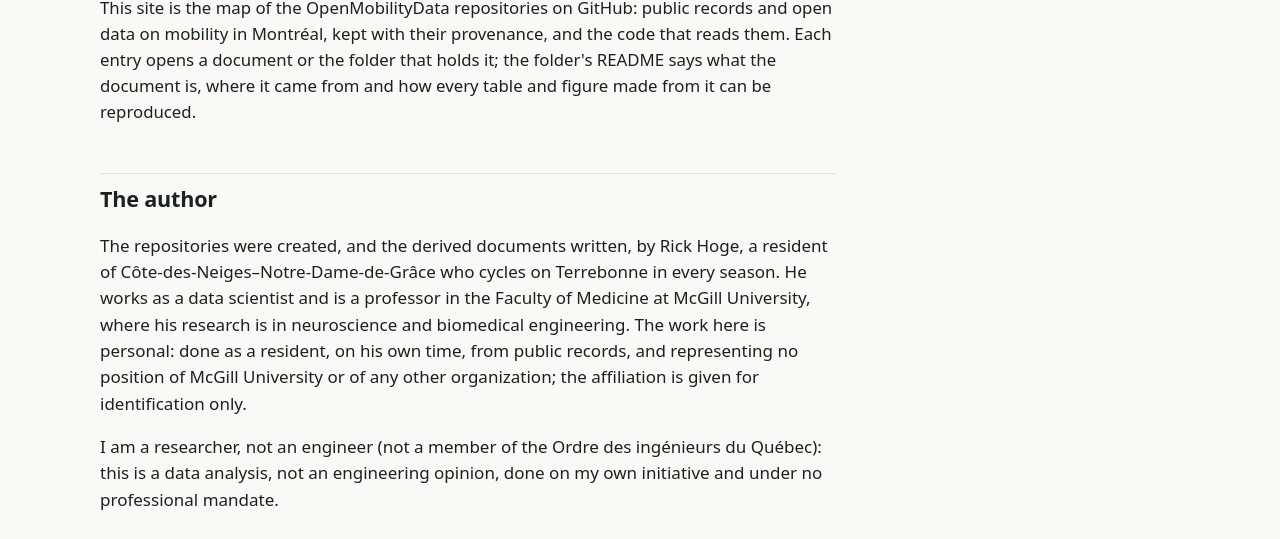
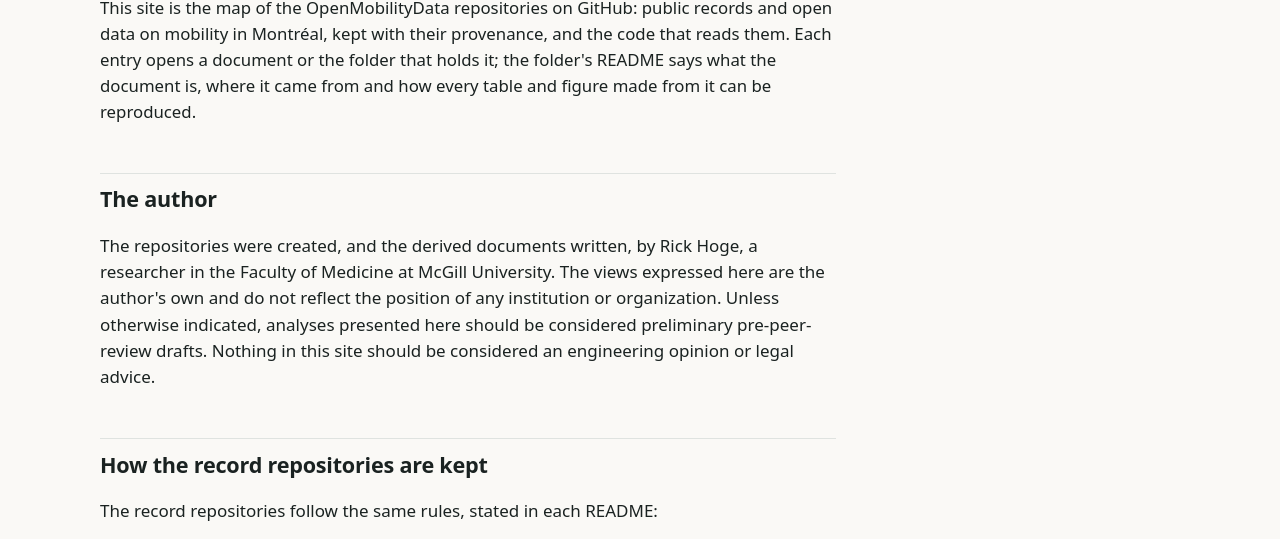
Before and after one commit to OpenMobilityData/openmobilitydata.github.io, a plain HTML site: page about.html in a window 1280 px wide. Shown: the part 224-763 px from the top of the page. Drawn offline with Linux system fonts and the light colour scheme.

Commit message:
About: the author paragraph in the owner's wording (replaces the earlier paragraph and the first-person disclaimer)
Co-Authored-By: Claude Fable 5.2 <noreply@anthropic.com>
Claude-Session: https://claude.ai/code/session_01DdMD1WR4JnUHogcp5nV4fu

```diff
--- a/about.html
+++ b/about.html
@@ -19,8 +19,7 @@
 <section class="prose"><h1>About</h1>
 <p>This site is the map of the OpenMobilityData repositories on GitHub: public records and open data on mobility in Montréal, kept with their provenance, and the code that reads them. Each entry opens a document or the folder that holds it; the folder&#x27;s README says what the document is, where it came from and how every table and figure made from it can be reproduced.</p>
 <h2>The author</h2>
-<p>The repositories were created, and the derived documents written, by Rick Hoge, a resident of Côte-des-Neiges–Notre-Dame-de-Grâce who cycles on Terrebonne in every season. He works as a data scientist and is a professor in the Faculty of Medicine at McGill University, where his research is in neuroscience and biomedical engineering. The work here is personal: done as a resident, on his own time, from public records, and representing no position of McGill University or of any other organization; the affiliation is given for identification only.</p>
-<p>I am a researcher, not an engineer (not a member of the Ordre des ingénieurs du Québec): this is a data analysis, not an engineering opinion, done on my own initiative and under no professional mandate.</p>
+<p>The repositories were created, and the derived documents written, by Rick Hoge, a researcher in the Faculty of Medicine at McGill University. The views expressed here are the author&#x27;s own and do not reflect the position of any institution or organization. Unless otherwise indicated, analyses presented here should be considered preliminary pre-peer-review drafts. Nothing in this site should be considered an engineering opinion or legal advice.</p>
 <h2>How the record repositories are kept</h2>
 <p>The record repositories follow the same rules, stated in each README:</p>
 <ul><li>One folder per document, request or dataset, with a <code>README.md</code> that gives the issuer, the date, where and when the document was obtained and what it says; <code>raw/</code> holds the documents exactly as obtained and is never edited; <code>derived/</code> holds anything made from them, with the script beside each table or figure.</li><li>The READMEs describe and quote. They do not evaluate, recommend or impute motives.</li><li>Every page reference in a public README links to the page where a web copy exists.</li><li>Third-party data are named with a link and never redistributed unless their licence allows it; City open data (CC BY 4.0) is redistributed with credit.</li><li>The full edit history is public by design.</li></ul>
```
Also changed, not shown: 1 other file.
